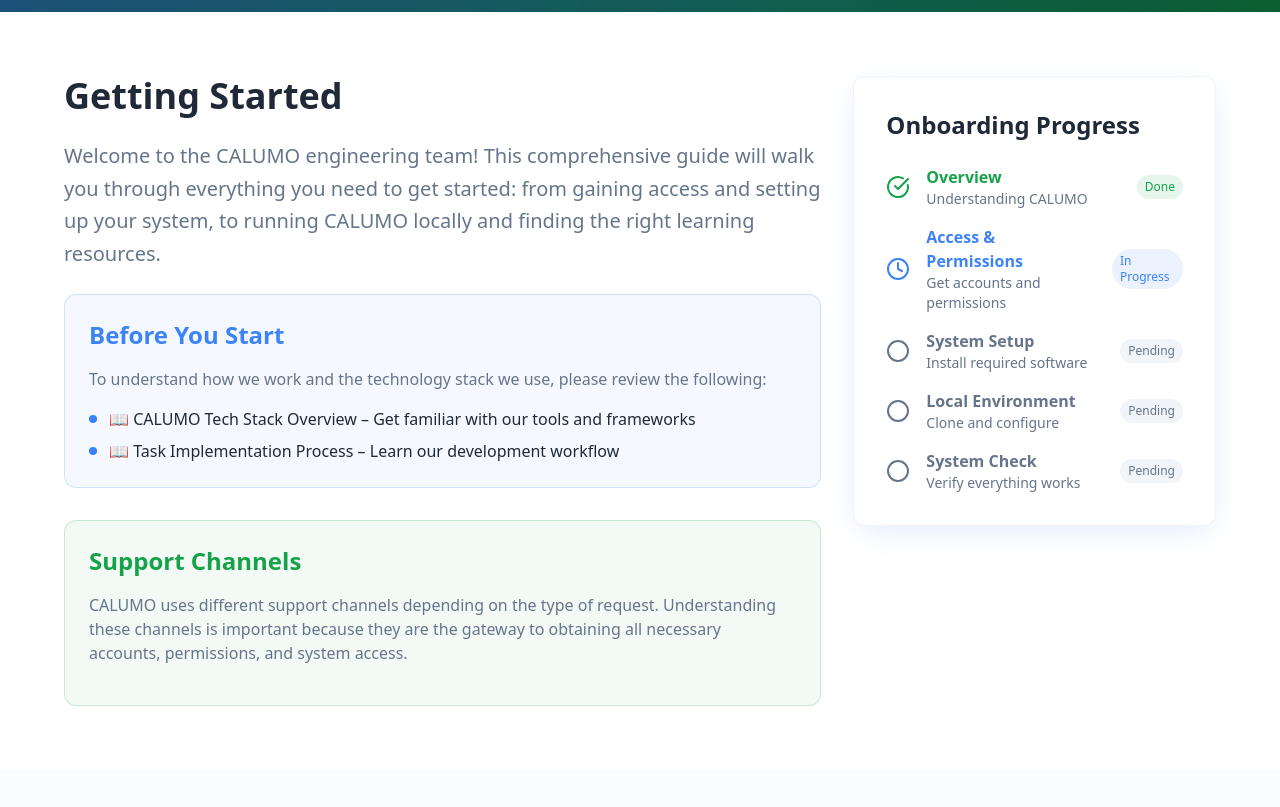
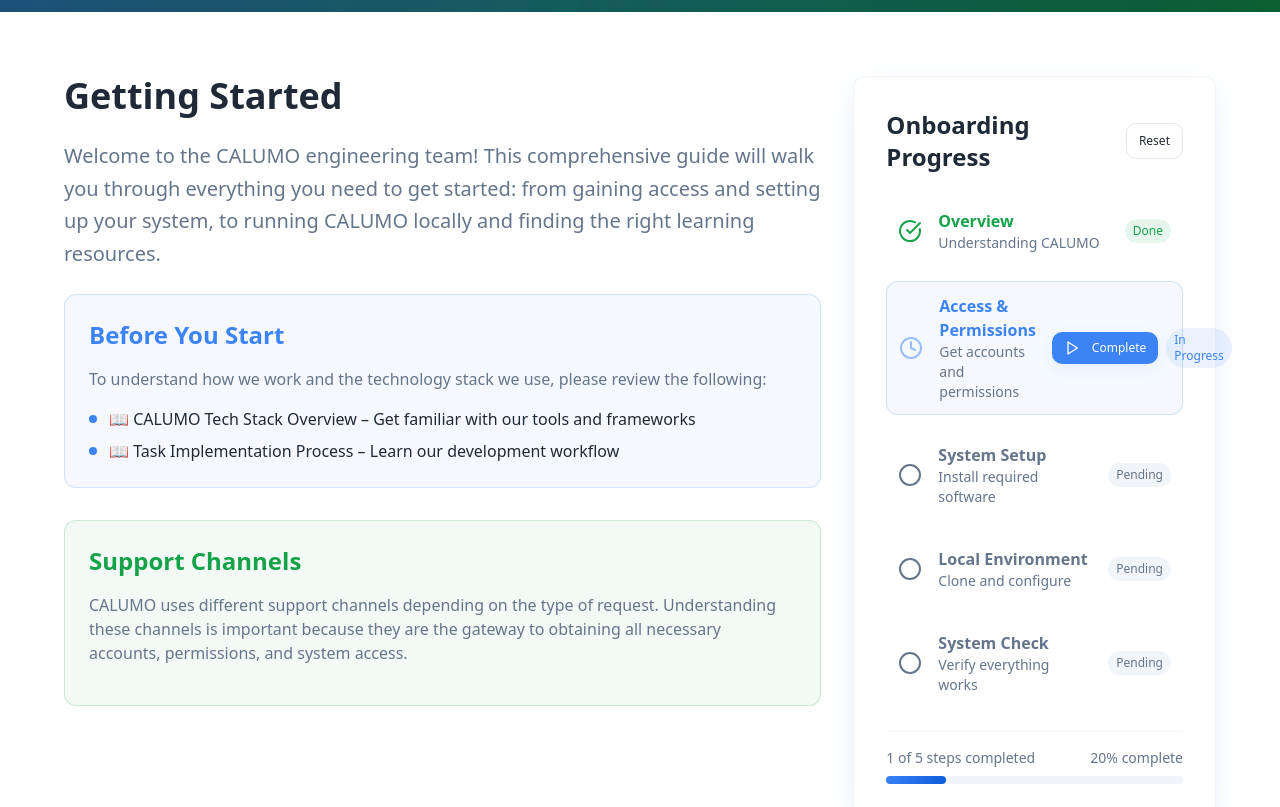
Before and after one commit to kbeetea/calumo-start-guide, a React (Vite) app: page / in a window 1280 px wide. Shown: the part 460-1267 px from the top of the page. Built offline with nearby package versions, Linux system fonts and the light colour scheme.

Commit message:
Make progress icons dynamic
Update the progress indicator icons to dynamically change based on the step's status (completed, current, upcoming). This provides a more visual and interactive representation of the onboarding progress.

```diff
--- a/src/components/ProgressSteps.tsx
+++ b/src/components/ProgressSteps.tsx
@@ -1,68 +1,114 @@
-import { CheckCircle, Circle, Clock } from "lucide-react";
+import { CheckCircle, Circle, Clock, Play } from "lucide-react";
+import { useState } from "react";
+import { Button } from "./ui/button";
 
 interface Step {
   id: string;
   title: string;
   description: string;
-  status: "completed" | "current" | "upcoming";
 }
 
-const steps: Step[] = [
+const initialSteps: Step[] = [
   {
     id: "overview",
     title: "Overview",
-    description: "Understanding CALUMO",
-    status: "completed"
+    description: "Understanding CALUMO"
   },
   {
     id: "access",
     title: "Access & Permissions",
-    description: "Get accounts and permissions",
-    status: "current"
+    description: "Get accounts and permissions"
   },
   {
     id: "setup",
     title: "System Setup",
-    description: "Install required software",
-    status: "upcoming"
+    description: "Install required software"
   },
   {
     id: "environment",
     title: "Local Environment",
-    description: "Clone and configure",
-    status: "upcoming"
+    description: "Clone and configure"
   },
   {
     id: "verification",
     title: "System Check",
-    description: "Verify everything works",
-    status: "upcoming"
+    description: "Verify everything works"
   }
 ];
 
 const ProgressSteps = () => {
+  const [currentStepIndex, setCurrentStepIndex] = useState(1);
+  const [completedSteps, setCompletedSteps] = useState(new Set(["overview"]));
+
+  const getStepStatus = (index: number) => {
+    if (completedSteps.has(initialSteps[index].id)) return "completed";
+    if (index === currentStepIndex) return "current";
+    return "upcoming";
+  };
+
+  const markStepComplete = (stepIndex: number) => {
+    const stepId = initialSteps[stepIndex].id;
+    if (!completedSteps.has(stepId)) {
+      const newCompleted = new Set(completedSteps);
+      newCompleted.add(stepId);
+      setCompletedSteps(newCompleted);
+
+      // Move to next step if current step is completed
+      if (stepIndex === currentStepIndex && stepIndex < initialSteps.length - 1) {
+        setCurrentStepIndex(stepIndex + 1);
+      }
+    }
+  };
+
+  const resetProgress = () => {
+    setCurrentStepIndex(1);
+    setCompletedSteps(new Set(["overview"]));
+  };
+
   return (
     <div className="bg-card shadow-card rounded-xl p-8 border border-border/50">
-      <h3 className="text-2xl font-bold mb-6 text-foreground">Onboarding Progress</h3>
+      <div className="flex items-center justify-between mb-6">
+        <h3 className="text-2xl font-bold text-foreground">Onboarding Progress</h3>
+        <Button
+          variant="outline"
+          size="sm"
+          onClick={resetProgress}
+          className="text-xs"
+        >
+          Reset
+        </Button>
+      </div>
+
       <div className="space-y-4">
-        {steps.map((step, index) => (
-          <div key={step.id} className="flex items-center gap-4">
-            <div className="flex-shrink-0">
-              {step.status === "completed" && (
-                <CheckCircle className="w-6 h-6 text-accent" />
+        {initialSteps.map((step, index) => {
+          const status = getStepStatus(index);
+          return (
+            <div
+              key={step.id}
+              className={`flex items-center gap-4 p-3 rounded-lg transition-all duration-300 ${
+                status === "current" ? "bg-primary/5 border border-primary/20" : ""
+              } ${status === "upcoming" ? "hover:bg-muted/50 cursor-pointer" : ""}`}
+              onClick={() => status === "upcoming" && index === currentStepIndex && markStepComplete(index)}
+            >
+              <div className="flex-shrink-0 relative">
+                {status === "completed" && (
+                  <CheckCircle className="w-6 h-6 text-accent animate-scale-in" />
                 )}
-              {step.status === "current" && (
-                <Clock className="w-6 h-6 text-primary" />
+                {status === "current" && (
+                  <div className="relative">
+                    <Clock className="w-6 h-6 text-primary animate-pulse" />
+                    <div className="absolute -inset-1 bg-primary/20 rounded-full animate-ping"></div>
+                  </div>
                 )}
-              {step.status === "upcoming" && (
-                <Circle className="w-6 h-6 text-muted-foreground" />
+                {status === "upcoming" && (
+                  <Circle className="w-6 h-6 text-muted-foreground hover:text-primary transition-colors" />
                 )}
               </div>
 
               <div className="flex-grow">
-              <h4 className={`font-semibold ${
-                step.status === "current" ? "text-primary" :
-                step.status === "completed" ? "text-accent" :
+                <h4 className={`font-semibold transition-colors ${
+                  status === "current" ? "text-primary" :
+                  status === "completed" ? "text-accent" :
                   "text-muted-foreground"
                 }`}>
                   {step.title}
@@ -70,16 +116,47 @@ const ProgressSteps = () => {
                 <p className="text-sm text-muted-foreground">{step.description}</p>
               </div>
 
-            <div className={`text-xs px-2 py-1 rounded-full ${
-              step.status === "completed" ? "bg-accent/10 text-accent" :
-              step.status === "current" ? "bg-primary/10 text-primary" :
+              <div className="flex items-center gap-2">
+                {status === "current" && index === currentStepIndex && (
+                  <Button
+                    size="sm"
+                    variant="default"
+                    className="h-8 px-3 text-xs"
+                    onClick={(e) => {
+                      e.stopPropagation();
+                      markStepComplete(index);
+                    }}
+                  >
+                    <Play className="w-3 h-3 mr-1" />
+                    Complete
+                  </Button>
+                )}
+
+                <div className={`text-xs px-2 py-1 rounded-full transition-all ${
+                  status === "completed" ? "bg-accent/10 text-accent" :
+                  status === "current" ? "bg-primary/10 text-primary" :
                   "bg-muted text-muted-foreground"
                 }`}>
-              {step.status === "completed" ? "Done" :
-               step.status === "current" ? "In Progress" : "Pending"}
+                  {status === "completed" ? "Done" :
+                   status === "current" ? "In Progress" : "Pending"}
                 </div>
               </div>
-        ))}
+            </div>
+          );
+        })}
+      </div>
+
+      <div className="mt-6 pt-4 border-t border-border/30">
+        <div className="flex items-center justify-between text-sm text-muted-foreground">
+          <span>{completedSteps.size} of {initialSteps.length} steps completed</span>
+          <span>{Math.round((completedSteps.size / initialSteps.length) * 100)}% complete</span>
+        </div>
+        <div className="mt-2 w-full bg-muted rounded-full h-2">
+          <div
+            className="bg-gradient-primary h-2 rounded-full transition-all duration-500 ease-out"
+            style={{ width: `${(completedSteps.size / initialSteps.length) * 100}%` }}
+          ></div>
+        </div>
       </div>
     </div>
   );
```
Lines whose indentation alone changed are shown as unchanged.
